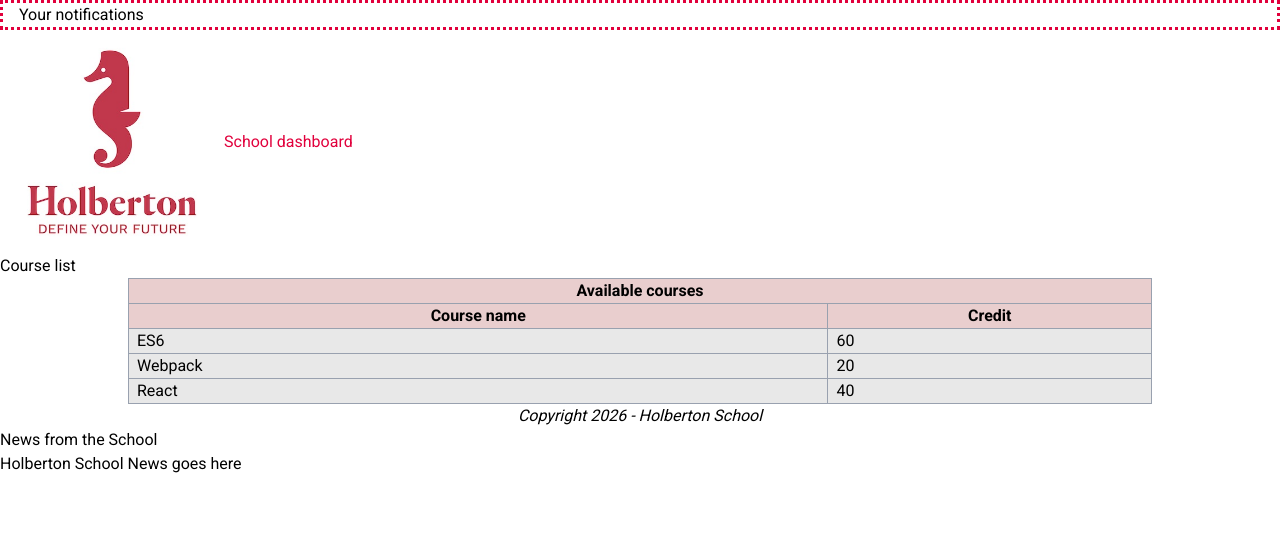
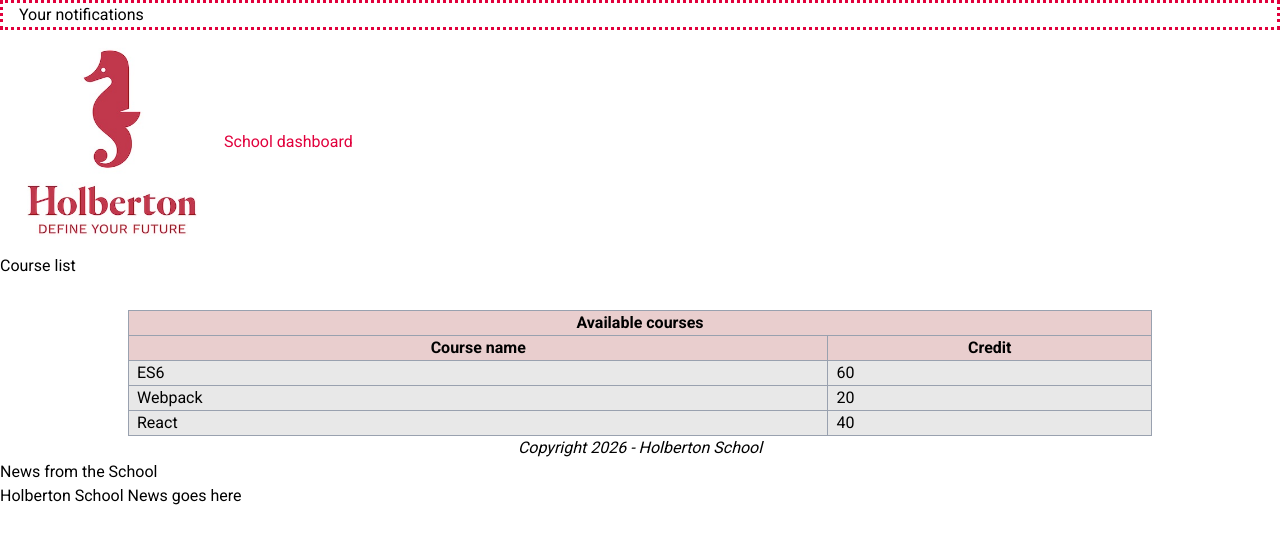
Before and after one commit to Cyprien-GEHU/holbertonschool-web_react, a React (Vite) app in the folder react_styling/task_1/dashboard/: page / in a window 1280 px wide. Shown: the top 544 px of the page. Built offline with nearby package versions, Linux system fonts and the light colour scheme.

Commit message:
fix:  React styling task 1 -  try something else

```diff
--- a/react_styling/task_1/dashboard/src/CourseList/CourseList.jsx
+++ b/react_styling/task_1/dashboard/src/CourseList/CourseList.jsx
@@ -2,16 +2,18 @@
 
 function CourseList({ courses = [] }) {
   return (
-    <div className="w-4/5 mx-auto">
+    <div className="w-4/5 mx-auto mt-8">
       <table className="w-full border-collapse">
+        {courses.length === 0 ? (
           <thead>
-          {courses.length === 0 ? (
             <CourseListRow
               isHeader={true}
               textFirstCell="No course available yet"
             />
+          </thead>
         ) : (
           <>
+            <thead>
               <CourseListRow
                 isHeader={true}
                 textFirstCell="Available courses"
@@ -21,9 +23,8 @@
                 textFirstCell="Course name"
                 textSecondCell="Credit"
               />
-            </>
-          )}
             </thead>
+
             <tbody>
               {courses.map((course) => (
                 <CourseListRow
@@ -34,6 +35,8 @@
                 />
               ))}
             </tbody>
+          </>
+        )}
       </table>
     </div>
   );
```
Lines whose indentation alone changed are shown as unchanged.
